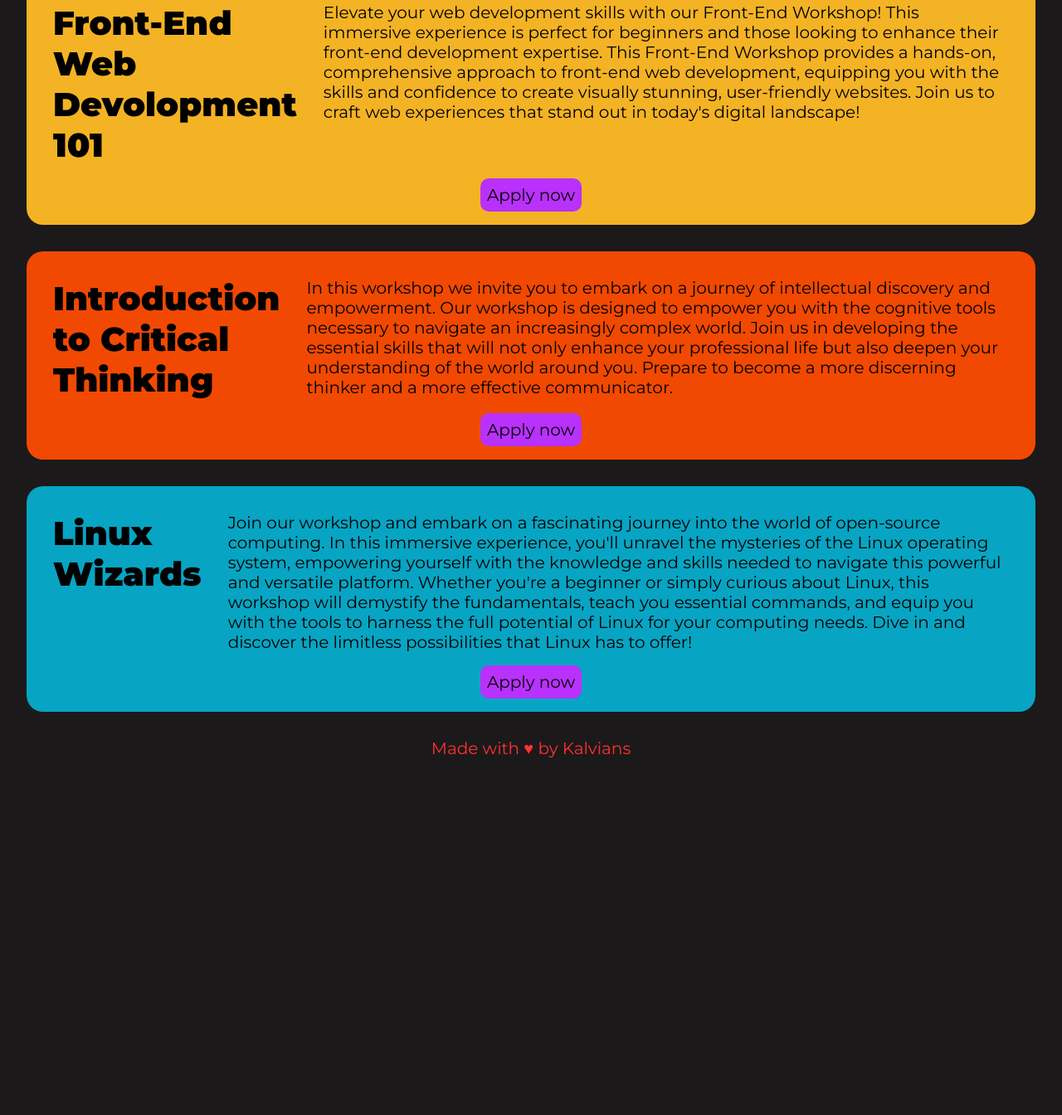
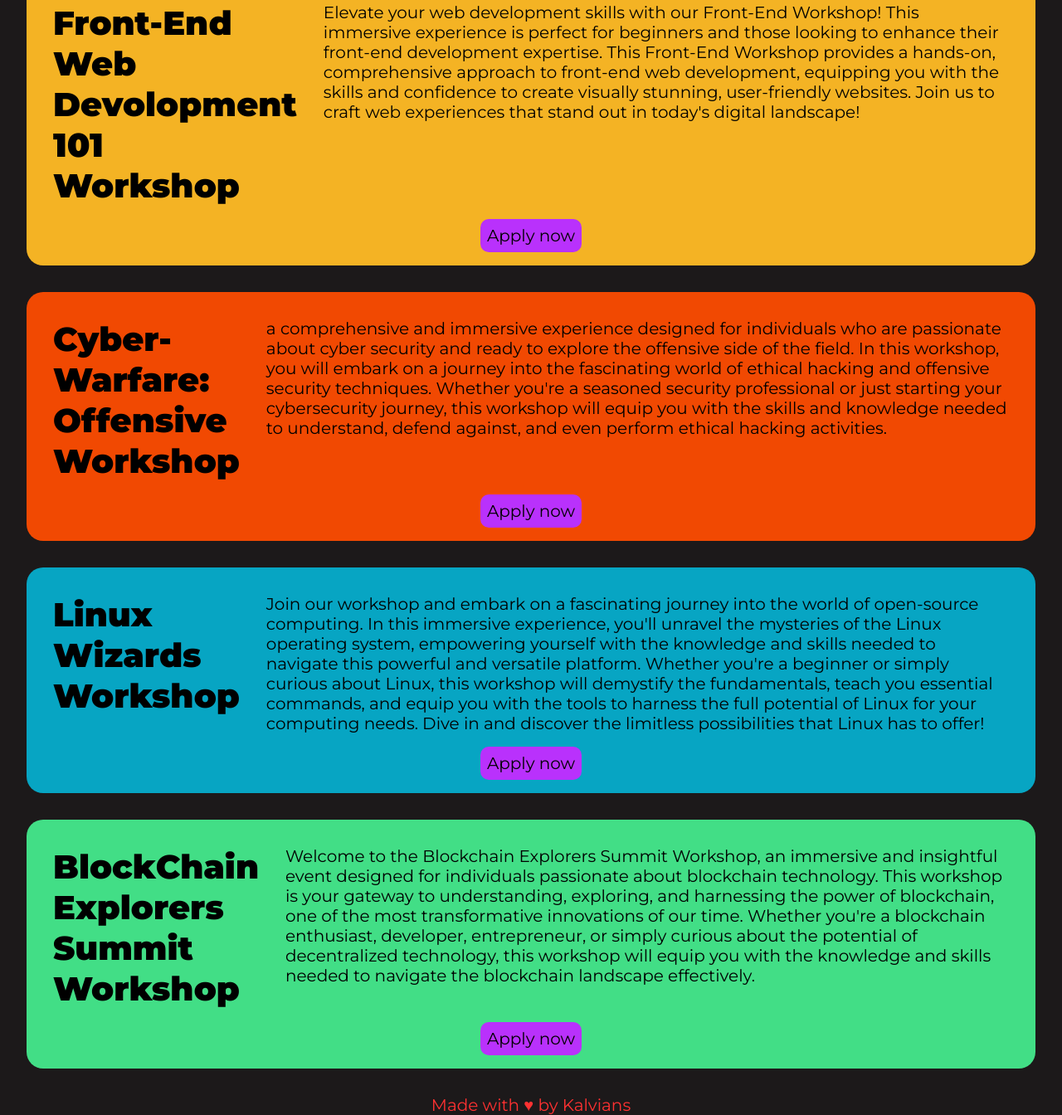
Before and after one commit to Squad-46/Rocktober, a plain HTML site: page index.html in a window 1280 px wide. Shown: the part 179-1523 px from the top of the page at 83% size. Before the commit the page ends 1093 px from the top, so only its background shows below. Drawn offline with nearby package versions, Linux system fonts and the light colour scheme.

Commit message:
Rocktober

```diff
--- a/app.js
+++ b/app.js
@@ -7,9 +7,12 @@ document.getElementById("btn1").addEventListener("click",() => {
 })
 
 document.getElementById("btn2").addEventListener("click",() => {
-    window.open("https://forms.gle/vHTmMxmRrapXtKSdA","_self")
+    window.open("https://forms.gle/ittWbD54A2B2MmKr5","_self")
 })
 
 document.getElementById("btn3").addEventListener("click",() => {
     window.open("https://forms.gle/Dg2DzEbLHfQoeCgg9","_self")
 })
+document.getElementById("btn4").addEventListener("click",() => {
+    window.open("https://forms.gle/wB9B1KdMcqpPWq1KA","_self")
+})
--- a/index.html
+++ b/index.html
@@ -18,7 +18,7 @@
     <div class="container">
         <div class="box" id="box1">
             <div class="content">
-                <div class="name">Front-End Web Devolopment 101</div>
+                <div class="name">Front-End Web Devolopment 101 Workshop</div>
                 <div class="desc">
                     Elevate your web development skills with our Front-End Workshop! This immersive experience is perfect for beginners and those looking to enhance their front-end development expertise. This Front-End Workshop provides a hands-on, comprehensive approach to front-end web development, equipping you with the skills and confidence to create visually stunning, user-friendly websites. Join us to craft web experiences that stand out in today's digital landscape!
                 </div>
@@ -29,9 +29,9 @@
         </div>
         <div class="box" id="box2">
             <div class="content">
-                <div class="name">Introduction to Critical Thinking</div>
+                <div class="name">Cyber-Warfare: Offensive Workshop</div>
                 <div class="desc">
-                   In this workshop we invite you to embark on a journey of intellectual discovery and empowerment. Our workshop is designed to empower you with the cognitive tools necessary to navigate an increasingly complex world. Join us in developing the essential skills that will not only enhance your professional life but also deepen your understanding of the world around you. Prepare to become a more discerning thinker and a more effective communicator.
+                    a comprehensive and immersive experience designed for individuals who are passionate about cyber security and ready to explore the offensive side of the field. In this workshop, you will embark on a journey into the fascinating world of ethical hacking and offensive security techniques. Whether you're a seasoned security professional or just starting your cybersecurity journey, this workshop will equip you with the skills and knowledge needed to understand, defend against, and even perform ethical hacking activities.
                 </div>
             </div>
             <div class="button" id="btn2">
@@ -40,12 +40,24 @@
         </div>
         <div class="box" id="box3">
             <div class="content">
-                <div class="name">Linux Wizards</div>
+                <div class="name">Linux Wizards Workshop</div>
                 <div class="desc">
                     Join our workshop and embark on a fascinating journey into the world of open-source computing. In this immersive experience, you'll unravel the mysteries of the Linux operating system, empowering yourself with the knowledge and skills needed to navigate this powerful and versatile platform. Whether you're a beginner or simply curious about Linux, this workshop will demystify the fundamentals, teach you essential commands, and equip you with the tools to harness the full potential of Linux for your computing needs. Dive in and discover the limitless possibilities that Linux has to offer!
                 </div>
             </div>
             <div class="button" id="btn3">
+                Apply now
+            </div>
+        </div>
+        <div class="box" id="box4">
+            <div class="content">
+                <div class="name">BlockChain Explorers Summit Workshop
+                </div>
+                <div class="desc">
+                    Welcome to the Blockchain Explorers Summit Workshop, an immersive and insightful event designed for individuals passionate about blockchain technology. This workshop is your gateway to understanding, exploring, and harnessing the power of blockchain, one of the most transformative innovations of our time. Whether you're a blockchain enthusiast, developer, entrepreneur, or simply curious about the potential of decentralized technology, this workshop will equip you with the knowledge and skills needed to navigate the blockchain landscape effectively.
+                </div>
+            </div>
+            <div class="button" id="btn4">
                 Apply now
             </div>
         </div>
--- a/style.css
+++ b/style.css
@@ -48,6 +48,9 @@ header{
 
 #box3{
     background-color: #07a5c3;
+}
+#box4{
+    background-color: #42de86;
 }
 
 .content{
```
